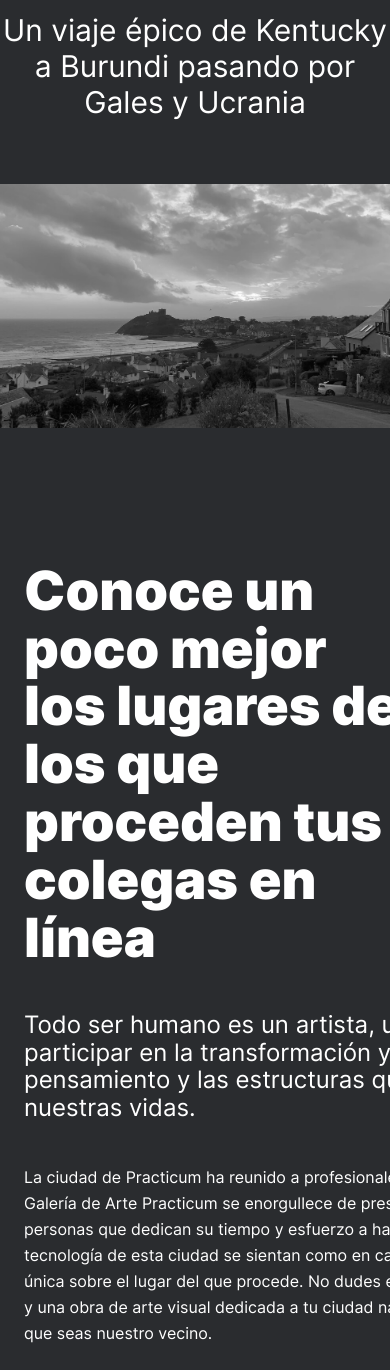
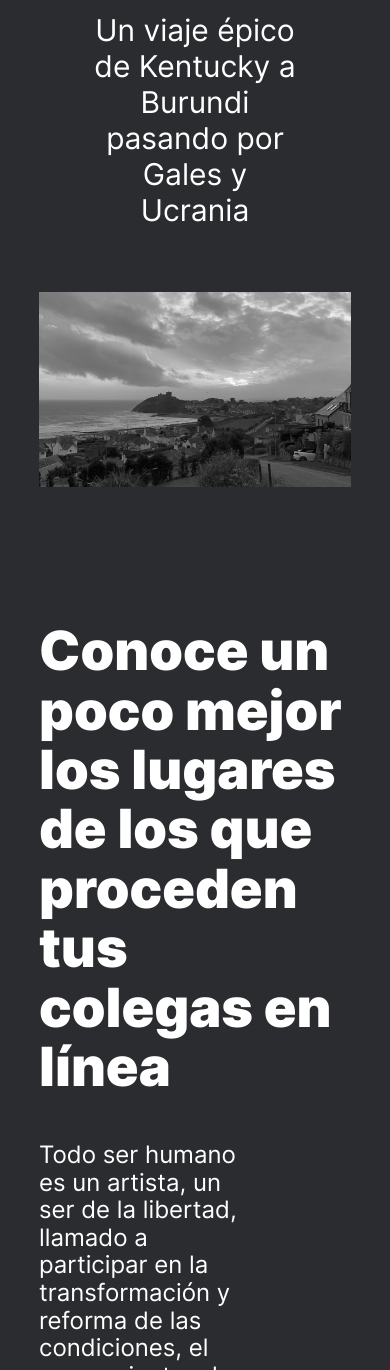
Before and after one commit to Pasculi/web_project_3_esp, a plain HTML site: page index.html in a window 390 px wide. Shown: the part 630-2000 px from the top of the page. Drawn offline with Linux system fonts and the light colour scheme.

Commit message:
Listo para realizar los ajuste de pantalla

```diff
--- a/blocks/beuys/__heanding/beuys__heanding.css
+++ b/blocks/beuys/__heanding/beuys__heanding.css
@@ -3,16 +3,3 @@
   font-size  : 3.375rem;
   line-height: 1.1;
 }
-
-@media screen and (max-width: 768px) {
-  .beuys__heanding {
-    width: 720px;
-    font-style : normal;
-    font-weight: 900;
-    font-size  : 54px;
-    line-height: 1.07;
-      /* or 107% */
-    width: 100%;
-
-  }
-}
--- a/blocks/beuys/__parrafo/beuys__parrafo.css
+++ b/blocks/beuys/__parrafo/beuys__parrafo.css
@@ -5,9 +5,3 @@
   font-style: normal;
   line-height: 1.63;
 }
-
-@media screen and (max-width: 768px) {
-  .beuys__parrafo {
-    width: 720px;
-  }
-}
--- a/blocks/beuys/__quote/beuys__quote-author.css
+++ b/blocks/beuys/__quote/beuys__quote-author.css
@@ -7,8 +7,3 @@
   text-align : right;
   margin-bottom: 2rem;
 }
-
-@media screen and (max-width: 768px) {
-  .beuys__quote-author {
-    width: 720px;
-}
--- a/blocks/beuys/__quote/beuys__quote.css
+++ b/blocks/beuys/__quote/beuys__quote.css
@@ -5,9 +5,3 @@
   font-size  : 1.5rem;
   margin-top:2.5rem;
 }
-
-@media screen and (max-width: 768px){
-  .beuys__quote{
-    width: 720px;
-  }
-}
--- a/blocks/beuys/beuys.css
+++ b/blocks/beuys/beuys.css
@@ -2,14 +2,3 @@
   width: 80%;
   margin: auto;
 }
-
-
-@media screen and (max-width: 768px){
-
-  .beuys {
-    width : 100%;
-    margin:0 24px;
-
-  }
-
-}
--- a/blocks/gallery/__item/gallery__item.css
+++ b/blocks/gallery/__item/gallery__item.css
@@ -2,9 +2,3 @@
   width: 284px;
   height: 213px;
 }
-@media screen and (max-width: 768px) {
-  .gallery__item{
-    width: 352px;
-   height: 264px;
-  }
-}
--- a/blocks/gallery/gallery.css
+++ b/blocks/gallery/gallery.css
@@ -9,12 +9,3 @@
   padding-bottom: 5.75rem;
 
 }
-@media screen and (max-width: 768px) {
-  .gallery {
-      grid-template: repeat(4, 1fr) / repeat(2, 1fr);
-      padding-top: 3rem;
-      grid-gap:1rem 1rem;
-      margin: 0;
-      margin-left:1rem;
-  }
-}
--- a/blocks/principal/__subtitulo/principal__subtitulo.css
+++ b/blocks/principal/__subtitulo/principal__subtitulo.css
@@ -8,8 +8,3 @@
   text-align    : center;
   width         : 70%;
 }
-@media screen and (max-width: 768px){
-  .principal__subtitulo{
-  width: 100%;
-  }
-}
--- a/blocks/principal/principal.css
+++ b/blocks/principal/principal.css
@@ -5,8 +5,3 @@
   margin    : 0 auto;
   text-align: center;
 }
-@media screen and (max-width: 768px){
-  .principal{
-  width: 100%;
-  }
-}
```
Also changed, not shown: blocks/places/place/__artist-description/_parrafo/place__artist-description_parrafo.css (line endings or trailing spaces), blocks/places/place/__image/place__image.css (line endings or trailing spaces).
